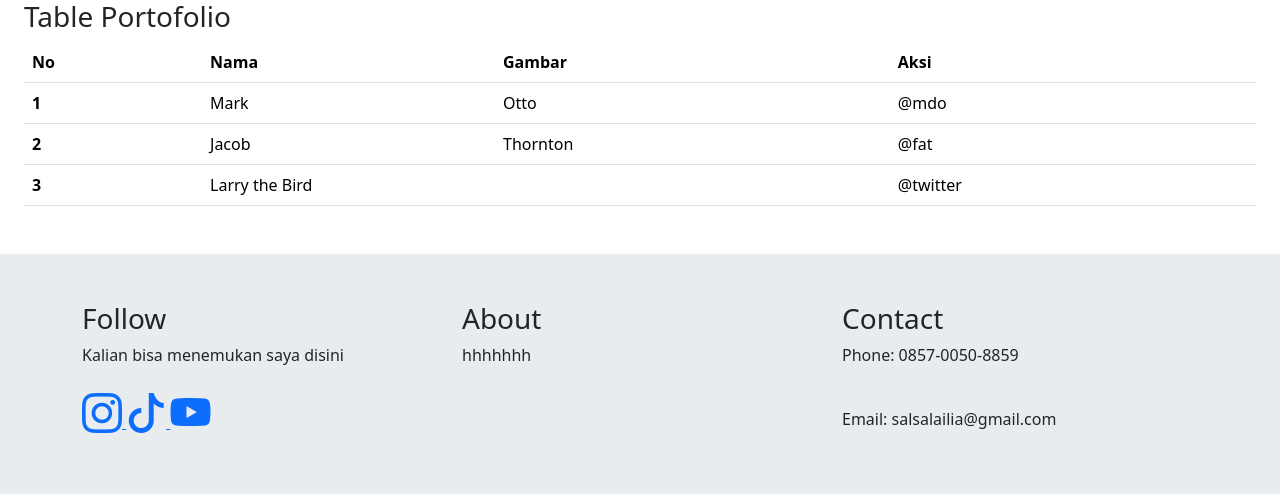
After one commit to SalsaLailia/cms-php, a PHP site: template views/admin/portofolio/table.php in a window 1280 px wide. The commit adds this page. Shown: the top 494 px of the page. Run offline with PHP 8.4, Linux system fonts and the light colour scheme; the template is opened without the code that fills it, so the values that code supplies are empty.

Commit message:
table php

```diff
--- a/layouts/admin/sidebar.php
+++ b/layouts/admin/sidebar.php
@@ -39,3 +39,4 @@
                     </div>
                 </nav>
             </div>
+            <div id="layoutSidenav_content">
--- /dev/null
+++ b/views/admin/dashboard.php
@@ -0,0 +1,5 @@
+<main>
+    <div class="ms-3 mt-3">
+        <h3>Selamat Datang di Dashboard admin</h3>
+    </div>
+</main>
--- /dev/null
+++ b/views/admin/portofolio/table.php
@@ -0,0 +1,34 @@
+<main>
+<div class="container-fluid px-4">
+    <h3>Table Portofolio</h3>
+    <table class="table">
+  <thead>
+    <tr>
+      <th scope="col">No</th>
+      <th scope="col">Nama</th>
+      <th scope="col">Gambar</th>
+      <th scope="col">Aksi</th>
+    </tr>
+  </thead>
+  <tbody>
+    <tr>
+      <th scope="row">1</th>
+      <td>Mark</td>
+      <td>Otto</td>
+      <td>@mdo</td>
+    </tr>
+    <tr>
+      <th scope="row">2</th>
+      <td>Jacob</td>
+      <td>Thornton</td>
+      <td>@fat</td>
+    </tr>
+    <tr>
+      <th scope="row">3</th>
+      <td colspan="2">Larry the Bird</td>
+      <td>@twitter</td>
+    </tr>
+  </tbody>
+</table>
+    </div>
+</main>
```
Also changed, not shown: admin.php (+8 -0 lines), 1 other file.
